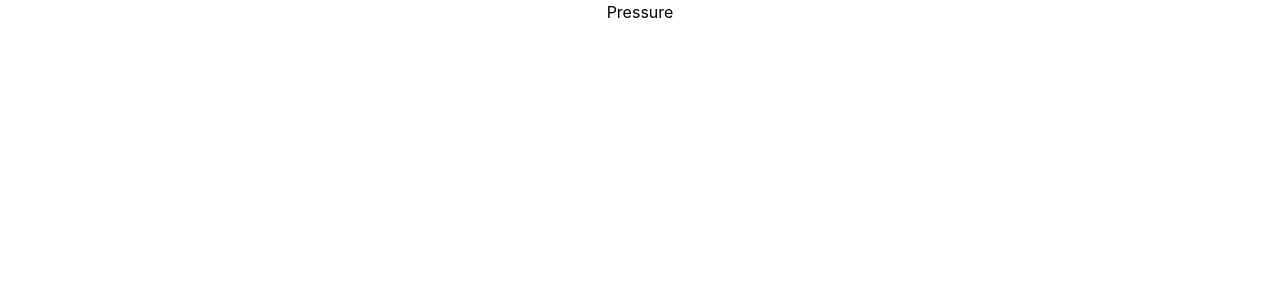
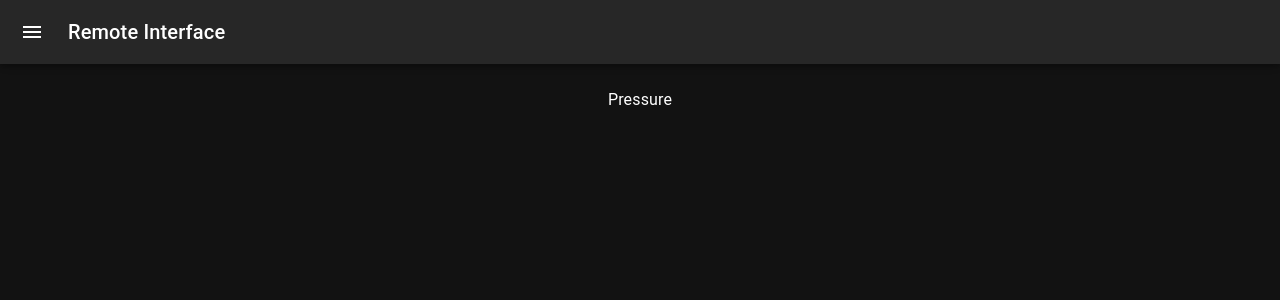
Before and after one commit to DumitrescuViorel-Nicolae/WebClient, a React (Create React App) app: page /pressure in a window 1280 px wide. Shown: the top 300 px of the page. Built offline with nearby package versions, Linux system fonts and the light colour scheme.

Commit message:
refactor and add stuff

```diff
--- a/package.json
+++ b/package.json
@@ -6,7 +6,9 @@
     "@emotion/react": "^11.10.6",
     "@emotion/styled": "^11.10.6",
     "@mui/icons-material": "^5.11.11",
+    "@mui/lab": "^5.0.0-alpha.124",
     "@mui/material": "^5.11.14",
+    "@mui/system": "^5.11.15",
     "@svgr/webpack": "^6.5.1",
     "@testing-library/jest-dom": "^5.16.5",
     "@testing-library/react": "^13.4.0",
--- a/src/App.js
+++ b/src/App.js
@@ -3,10 +3,10 @@ import * as React from 'react';
 
 import Dashboard from './components/Dashboard/Dashboard';
 import { Routes, Route } from 'react-router-dom'
-import Temperature from './components/Temperature';
-import Pressure from './components/Pressure';
+import Pressure from './components/IndividualPages/Pressure';
 
 import { ThemeProvider, createTheme } from '@mui/material/styles';
+import DashboardMain from './components/Dashboard/DashboardMain';
 
 function App() {
 
@@ -20,9 +20,8 @@ function App() {
     <ThemeProvider theme={darkTheme}>
       <div className="App">
         <Routes>
-          <Route path='/' element={<Dashboard />} />
-          <Route path='temperature' element={<Temperature />} />
-          <Route path='pressure' element={<Pressure />} />
+          <Route path='/' element={<Dashboard renderPage={<DashboardMain/>}/>} />
+          <Route path='pressure' element={<Dashboard renderPage={<Pressure/>}/>}/>
         </Routes>
       </div>
     </ThemeProvider>
--- a/src/components/Dashboard/Dashboard.js
+++ b/src/components/Dashboard/Dashboard.js
@@ -15,13 +15,18 @@ import ListItem from '@mui/material/ListItem';
 import ListItemButton from '@mui/material/ListItemButton';
 import ListItemIcon from '@mui/material/ListItemIcon';
 import ListItemText from '@mui/material/ListItemText';
-import Temperature from '../Temperature';
 import { AppBar, DrawerHeader, Main } from './DashboardStyledComponents';
 import { Link } from 'react-router-dom';
 
-export default function PersistentDrawerLeft() {
+export default function Dashboard({ renderPage }) {
 
   const drawerWidth = 240;
+  const currentPath = window.location.pathname.substring(1);
+  const capitalize = currentPath.charAt(0).toUpperCase();
+  const capitalizedPath = capitalize + currentPath.slice(1)
+  const renderedPage = renderPage.type.name.toString();
+  const linkTo = capitalizedPath === renderedPage ? true : false;
+
   const theme = useTheme();
   const [open, setOpen] = React.useState(false);
 
@@ -32,7 +37,6 @@ export default function PersistentDrawerLeft() {
   const handleDrawerClose = () => {
     setOpen(false);
   };
-
   return (
     <Box sx={{ display: 'flex' }}>
       <CssBaseline />
@@ -49,12 +53,13 @@ export default function PersistentDrawerLeft() {
           >
             <MenuIcon />
           </IconButton>
-          <Typography variant="h6" noWrap component="div">
-            Remote Interface
-          </Typography>
+          <Link to='/'>
+            <Typography variant="h6" noWrap component="div">
+              Remote Interface
+            </Typography>
+          </Link>
         </Toolbar>
       </AppBar>
-      {/* <----------->*/}
 
       <Drawer
         sx={{
@@ -74,18 +79,28 @@ export default function PersistentDrawerLeft() {
             {theme.direction === 'ltr' ? <ChevronLeftIcon /> : <ChevronRightIcon />}
           </IconButton>
         </DrawerHeader>
-
         <Divider />
 
         <List>
 
-          <Link to='temperature'>
-            <ListItem key={'Temperature'} disablePadding>
+          <Link to={linkTo ? false : 'pressure'}>
+            <ListItem key={'Pressure'} disablePadding>
               <ListItemButton>
                 <ListItemIcon>
                   <MenuIcon />
                 </ListItemIcon>
-                <ListItemText primary={'Temperature'} />
+                <ListItemText primary={'Pressure'} />
+              </ListItemButton>
+            </ListItem>
+          </Link>
+
+          <Link to={linkTo ? false : 'pressure'}>
+            <ListItem key={'Pressure'} disablePadding>
+              <ListItemButton>
+                <ListItemIcon>
+                  <MenuIcon />
+                </ListItemIcon>
+                <ListItemText primary={'Pressure'} />
               </ListItemButton>
             </ListItem>
           </Link>
@@ -96,8 +111,7 @@ export default function PersistentDrawerLeft() {
       <Main open={open}>
 
         <DrawerHeader />
-        <Temperature />
-
+        {renderPage}
       </Main>
     </Box>
   );
--- a/src/components/Temperature.js
+++ b/src/components/Dashboard/DashboardMain.js
@@ -1,25 +1,30 @@
 import React, { useEffect, useState } from 'react'
 import axios from 'axios'
-import Card from '@mui/material/Card';
+
 import CardContent from '@mui/material/CardContent';
 import CardMedia from '@mui/material/CardMedia';
 import Typography from '@mui/material/Typography';
-import { Button, CardActionArea, CardActions, Grid } from '@mui/material';
-import temperature from '../media/temperature.jpg'
-import pressure from '../media/pressure.jpg'
-import humidity from '../media/humidity.jpg'
-import gas from '../media/gas.jpg'
-import altitude from '../media/altitude.jpg'
+import { CardActionArea, CardActions, Grid, Card, LinearProgress, Box } from '@mui/material';
+import { LoadingButton } from '@mui/lab';
 
-function Temperature() {
+import temperature from '../../media/temperature.jpg'
+import pressure from '../../media/pressure.jpg'
+import humidity from '../../media/humidity.jpg'
+import gas from '../../media/gas.jpg'
+import altitude from '../../media/altitude.jpg'
+
+function DashboardMain() {
   const axiosClient = axios.create({
     baseURL: 'https://localhost:44328/api/Sensors',
   })
 
-  const [readings, setReadings] = useState();
+  const [readings, setReadings] = useState([]);
+  const [loading, setLoading] = useState(false);
+
+
 
   function getReadings() {
-    axiosClient.get('/GetEnvironmentReadings').then(res => setReadings(res.data))
+    axiosClient.get('/GetEnvironmentReadings').then(res => { setReadings(res.data); setLoading(false) });
   }
 
   const getImage = (type) => {
@@ -46,7 +51,7 @@ function Temperature() {
 
   return (
     <>
-      <Grid container spacing={2} columns={4} direction="row" alignItems="center" justifyContent="center">
+      {readings.length > 0 ? <Grid container spacing={2} columns={4} direction="row" alignItems="center" justifyContent="center">
 
         {readings?.map(reading => (
           <Grid item key={reading.type} xs='auto'>
@@ -71,20 +76,18 @@ function Temperature() {
 
               </CardActionArea>
               <CardActions>
-                <Button size="small" color="primary">
-                  Refresh
-                </Button>
+                <LoadingButton onClick={() => { getReadings(); setLoading(true); }} loading={loading}>Refresh</LoadingButton>
               </CardActions>
-
             </Card>
           </Grid>
         ))}
-      </Grid>
 
-
+      </Grid> : ( <Card className='py-52 my-52 px-52'>
+          <LinearProgress />
+        </Card>)}
     </>
 
   )
 }
 
-export default Temperature
+export default DashboardMain
--- a/src/components/ToggleColorMode.js
+++ /dev/null
@@ -1,64 +0,0 @@
-import * as React from 'react';
-import IconButton from '@mui/material/IconButton';
-import Box from '@mui/material/Box';
-import { useTheme, ThemeProvider, createTheme } from '@mui/material/styles';
-import Brightness4Icon from '@mui/icons-material/Brightness4';
-import Brightness7Icon from '@mui/icons-material/Brightness7';
-
-const ColorModeContext = React.createContext({ toggleColorMode: () => {} });
-
-function MyApp() {
-  const theme = useTheme();
-  const colorMode = React.useContext(ColorModeContext);
-  return (
-    <Box
-      sx={{
-        display: 'flex',
-        width: '100%',
-        alignItems: 'center',
-        justifyContent: 'center',
-        bgcolor: 'background.default',
-        color: 'text.primary',
-        borderRadius: 1,
-        p: 3,
-      }}
-    >
-      {theme.palette.mode} mode
-      <IconButton sx={{ ml: 1 }} onClick={colorMode.toggleColorMode} color="inherit">
-        {theme.palette.mode === 'dark' ? <Brightness7Icon /> : <Brightness4Icon />}
-      </IconButton>
-    </Box>
-  );
-}
-
-function ToggleColorMode() {
-  const [mode, setMode] = React.useState('light');
-  const colorMode = React.useMemo(
-    () => ({
-      toggleColorMode: () => {
-        setMode((prevMode) => (prevMode === 'light' ? 'dark' : 'light'));
-      },
-    }),
-    [],
-  );
-
-  const theme = React.useMemo(
-    () =>
-      createTheme({
-        palette: {
-          mode,
-        },
-      }),
-    [mode],
-  );
-
-  return (
-    <ColorModeContext.Provider value={colorMode}>
-      <ThemeProvider theme={theme}>
-        <MyApp />
-      </ThemeProvider>
-    </ColorModeContext.Provider>
-  );
-}
-
-export default ToggleColorMode
```
Also changed, not shown: src/components/IndividualPages/Pressure.js (renamed from src/components/Pressure.js), 1 other file (tests, documents, lock files or other folders).
